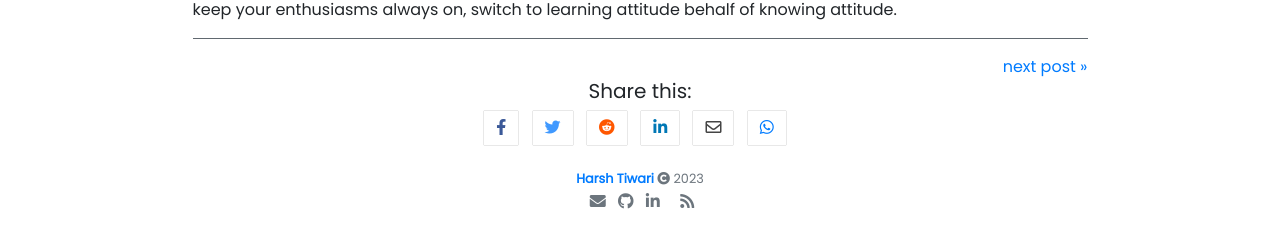
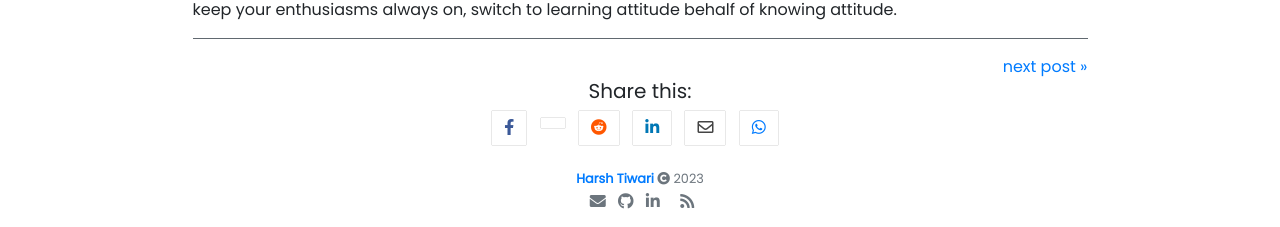
Before and after one commit to harshvarddhantiwari/harshvarddhantiwari.github.io, a Jekyll site: the page built from _posts/2019-04-19-note-to-programmers.markdown, in a window 1280 px wide. Shown: the part 1565-1792 px from the top of the page. Built offline with Jekyll 4.4.1, drawn with Linux system fonts in a browser that asks for light colours; nearby versions of some CDN libraries; our own code applies the rules of GitHub Pages for plain Markdown files.

Commit message:
updated twitter icon

```diff
--- a/_includes/share-buttons.html
+++ b/_includes/share-buttons.html
@@ -5,7 +5,7 @@
 'left=20,top=20,width=500,height=500,toolbar=1,resizable=0'); return false;"><i class="fab fa-facebook-f"></i></a>
 
 <a class="t" href="https://twitter.com/intent/tweet?text={{ page.title }}&url={{ site.url }}{{site.baseurl}}{{ page.url }}" onclick="window.open(this.href, 'mywin',
-'left=20,top=20,width=500,height=500,toolbar=1,resizable=0'); return false;"><i class="fab fa-twitter"></i></a>
+'left=20,top=20,width=500,height=500,toolbar=1,resizable=0'); return false;"><i class="fa-brands fa-x-twitter"></i></a>
 
 <a class="r" href="http://www.reddit.com/submit?url={{ site.url }}{{site.baseurl}}{{ page.url }}" onclick="window.open(this.href, 'mywin',
 'left=20,top=20,width=900,height=500,toolbar=1,resizable=0'); return false;" ><i class="fab fa-reddit"></i></a>
```
